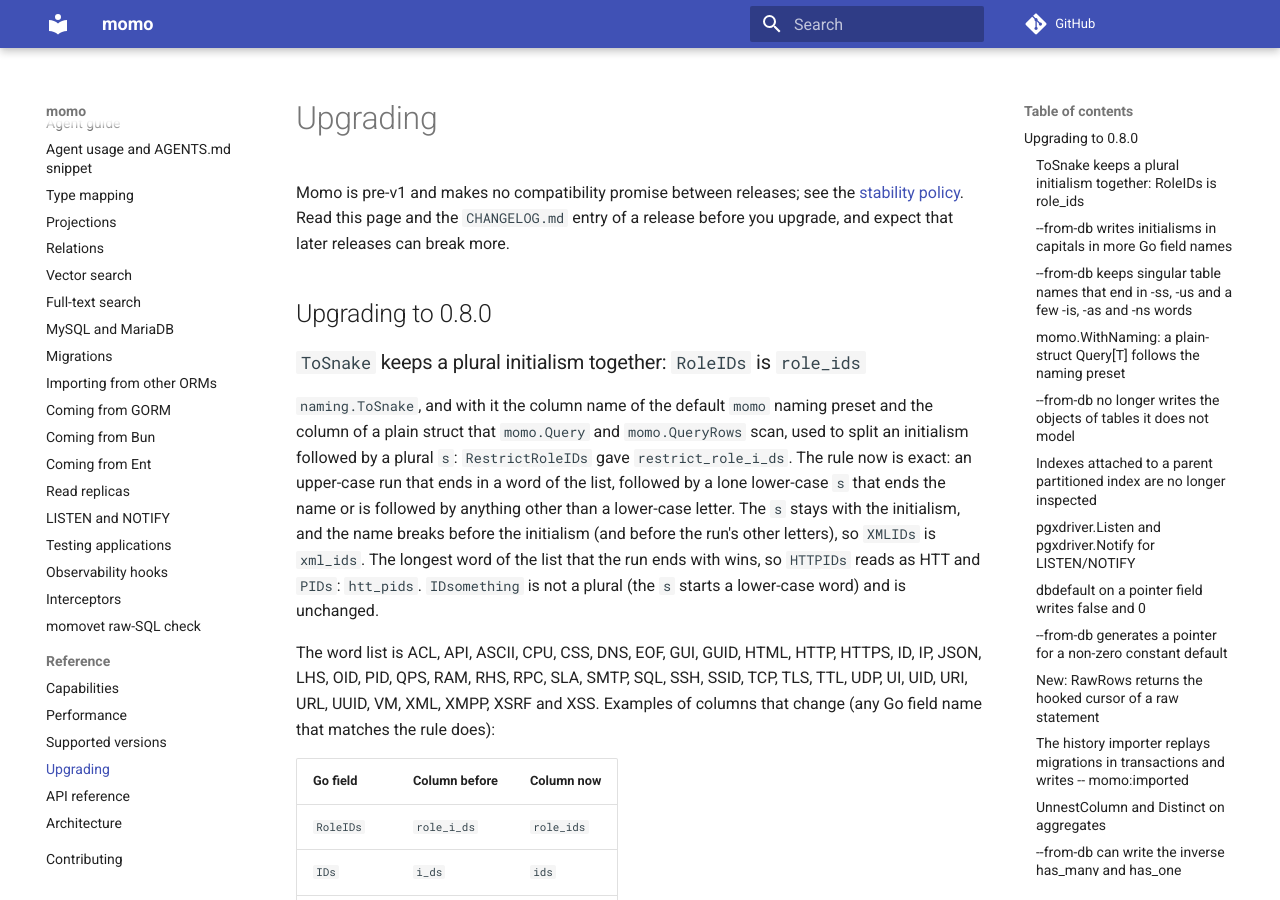
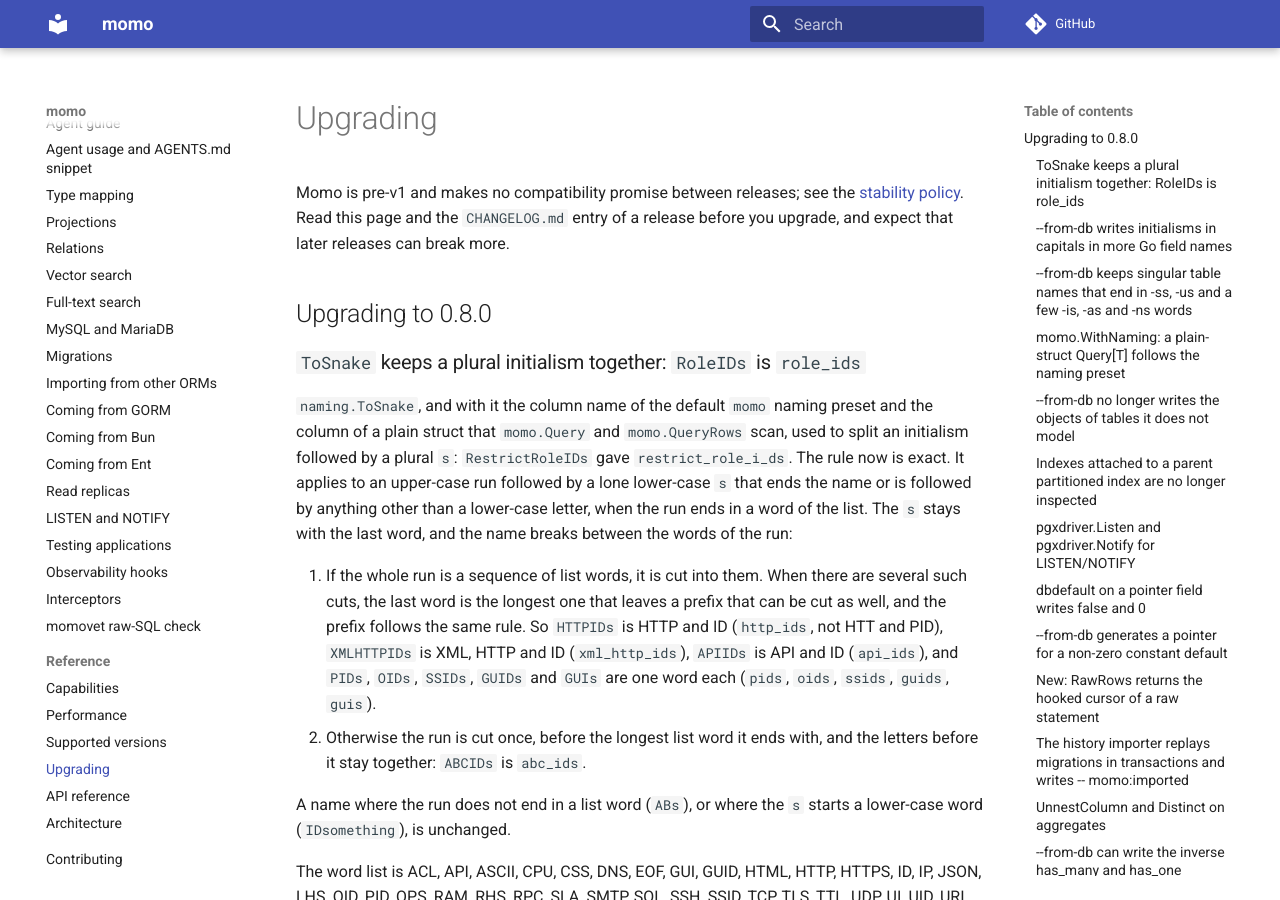
Before and after one commit to azrtydxb/momo, an MkDocs documentation site: the page built from docs/upgrading.md, in a window 1280 px wide and 900 px high. Built offline with MkDocs 1.6.1 and Material for MkDocs 9.7.7, drawn with Linux system fonts in a browser that asks for light colours; comment, search, counter and statistics services are not loaded; the version menu is left out.

Commit message:
fix(naming): cut the run before a plural s into list words, longest last word first
HTTPIDs is http_ids again: a run that is a sequence of list words is cut into
them, and the run falls back to the longest list-word suffix only when it is
not.

```diff
--- a/docs/upgrading.md
+++ b/docs/upgrading.md
@@ -12,12 +12,24 @@ later releases can break more.
 `naming.ToSnake`, and with it the column name of the default `momo` naming
 preset and the column of a plain struct that `momo.Query` and `momo.QueryRows`
 scan, used to split an initialism followed by a plural `s`: `RestrictRoleIDs`
-gave `restrict_role_i_ds`. The rule now is exact: an upper-case run that ends in
-a word of the list, followed by a lone lower-case `s` that ends the name or is
-followed by anything other than a lower-case letter. The `s` stays with the
-initialism, and the name breaks before the initialism (and before the run's
-other letters), so `XMLIDs` is `xml_ids`. The longest word of the list that the run ends with wins, so `HTTPIDs` reads as HTT and `PIDs`: `htt_pids`. `IDsomething` is not a plural (the
-`s` starts a lower-case word) and is unchanged.
+gave `restrict_role_i_ds`. The rule now is exact. It applies to an upper-case
+run followed by a lone lower-case `s` that ends the name or is followed by
+anything other than a lower-case letter, when the run ends in a word of the
+list. The `s` stays with the last word, and the name breaks between the words
+of the run:
+
+1. If the whole run is a sequence of list words, it is cut into them. When
+   there are several such cuts, the last word is the longest one that leaves a
+   prefix that can be cut as well, and the prefix follows the same rule. So
+   `HTTPIDs` is HTTP and ID (`http_ids`, not HTT and PID), `XMLHTTPIDs` is XML,
+   HTTP and ID (`xml_http_ids`), `APIIDs` is API and ID (`api_ids`), and `PIDs`,
+   `OIDs`, `SSIDs`, `GUIDs` and `GUIs` are one word each (`pids`, `oids`,
+   `ssids`, `guids`, `guis`).
+2. Otherwise the run is cut once, before the longest list word it ends with,
+   and the letters before it stay together: `ABCIDs` is `abc_ids`.
+
+A name where the run does not end in a list word (`ABs`), or where the `s`
+starts a lower-case word (`IDsomething`), is unchanged.
 
 The word list is ACL, API, ASCII, CPU, CSS, DNS, EOF, GUI, GUID, HTML, HTTP,
 HTTPS, ID, IP, JSON, LHS, OID, PID, QPS, RAM, RHS, RPC, SLA, SMTP, SQL, SSH,
```
Also changed, not shown: 1 other file.
